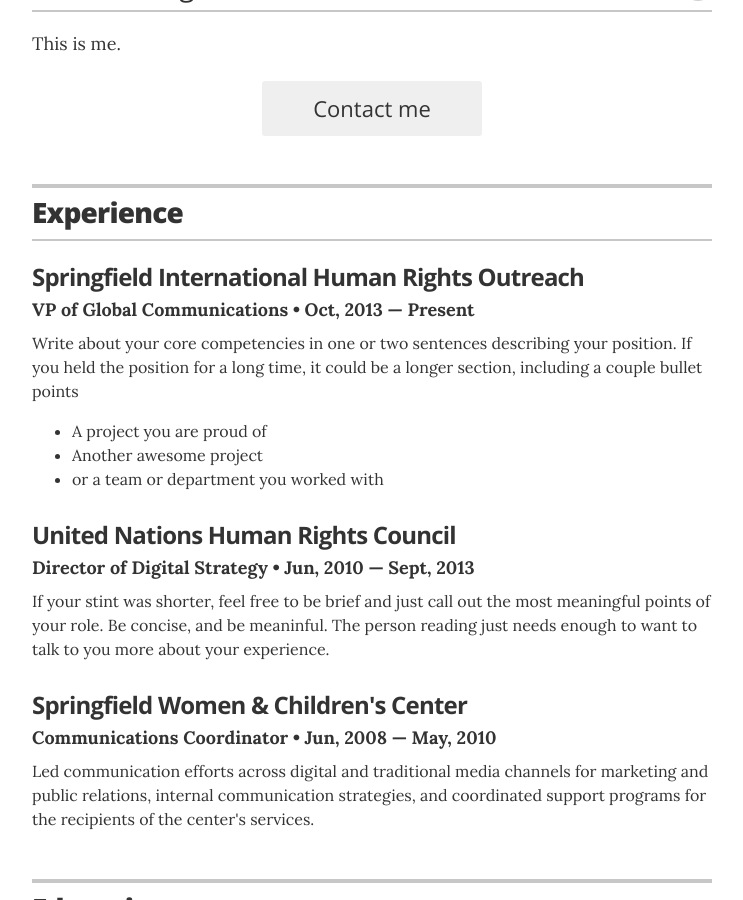
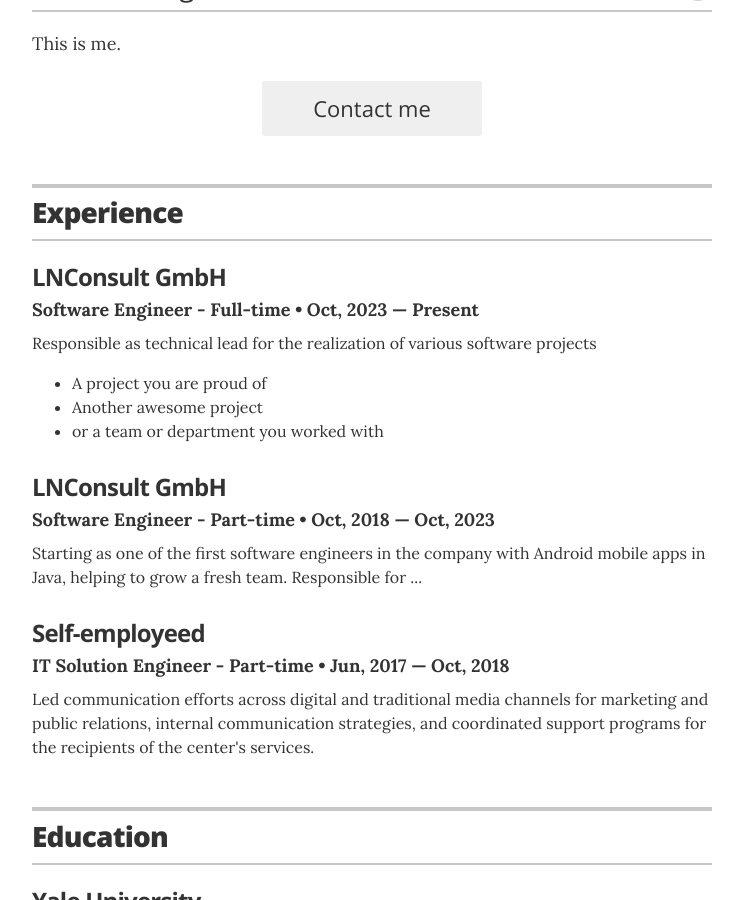
Before and after one commit to julh16/julh16.github.io, a Jekyll site: the page built from index.html, in a window 1280 px wide and 900 px high, scrolled down 256 px. Shown: the whole window, without its empty margins (268-1011 px from the left). Built offline with Jekyll 4.4.1, drawn with Linux system fonts in a browser that asks for light colours.

Commit message:
feat: added experience

```diff
--- a/_data/experience.yml
+++ b/_data/experience.yml
@@ -1,19 +1,19 @@
 # Jobs
-# VP of Global Communications
-- company: Springfield International Human Rights Outreach
-  position: VP of Global Communications
-  duration: Oct, 2013 &mdash; Present
-  summary: Write about your core competencies in one or two sentences describing your position. If you held the position for a long time, it could be a longer section, including a couple bullet points	<ul class="resume-item-list"><li>A project you are proud of</li><li>Another awesome project</li><li>or a team or department you worked with</li></ul>
+# Software Engineer
+- company: LNConsult GmbH
+  position: Software Engineer - Full-time
+  duration: Oct, 2023 &mdash; Present
+  summary:  Responsible as technical lead for the realization of various software projects	<ul class="resume-item-list"><li>A project you are proud of</li><li>Another awesome project</li><li>or a team or department you worked with</li></ul>
 
-# Director of Digital Stratgy
-- company: United Nations Human Rights Council
-  position: Director of Digital Strategy
-  duration:  Jun, 2010 &mdash; Sept, 2013
-  summary: If your stint was shorter, feel free to be brief and just call out the most meaningful points of your role. Be concise, and be meaninful. The person reading just needs enough to want to talk to you more about your experience.
+# Software Engineer
+- company: LNConsult GmbH
+  position: Software Engineer - Part-time
+  duration:  Oct, 2018 &mdash; Oct, 2023
+  summary: Starting as one of the first software engineers in the company with Android mobile apps in Java, helping to grow a fresh team. Responsible for ...
 
 
-# Communications Coordinator
-- company: Springfield Women & Children's Center
-  position: Communications Coordinator
-  duration:   Jun, 2008  &mdash; May, 2010
+# IT Solution Engineer
+- company: Self-employeed
+  position: IT Solution Engineer - Part-time
+  duration:   Jun, 2017  &mdash; Oct, 2018
   summary: Led communication efforts across digital and traditional media channels for marketing and public relations, internal communication strategies, and coordinated support programs for the recipients of the center's services.
```
Also changed, not shown: images/screenshot.png (deleted).
